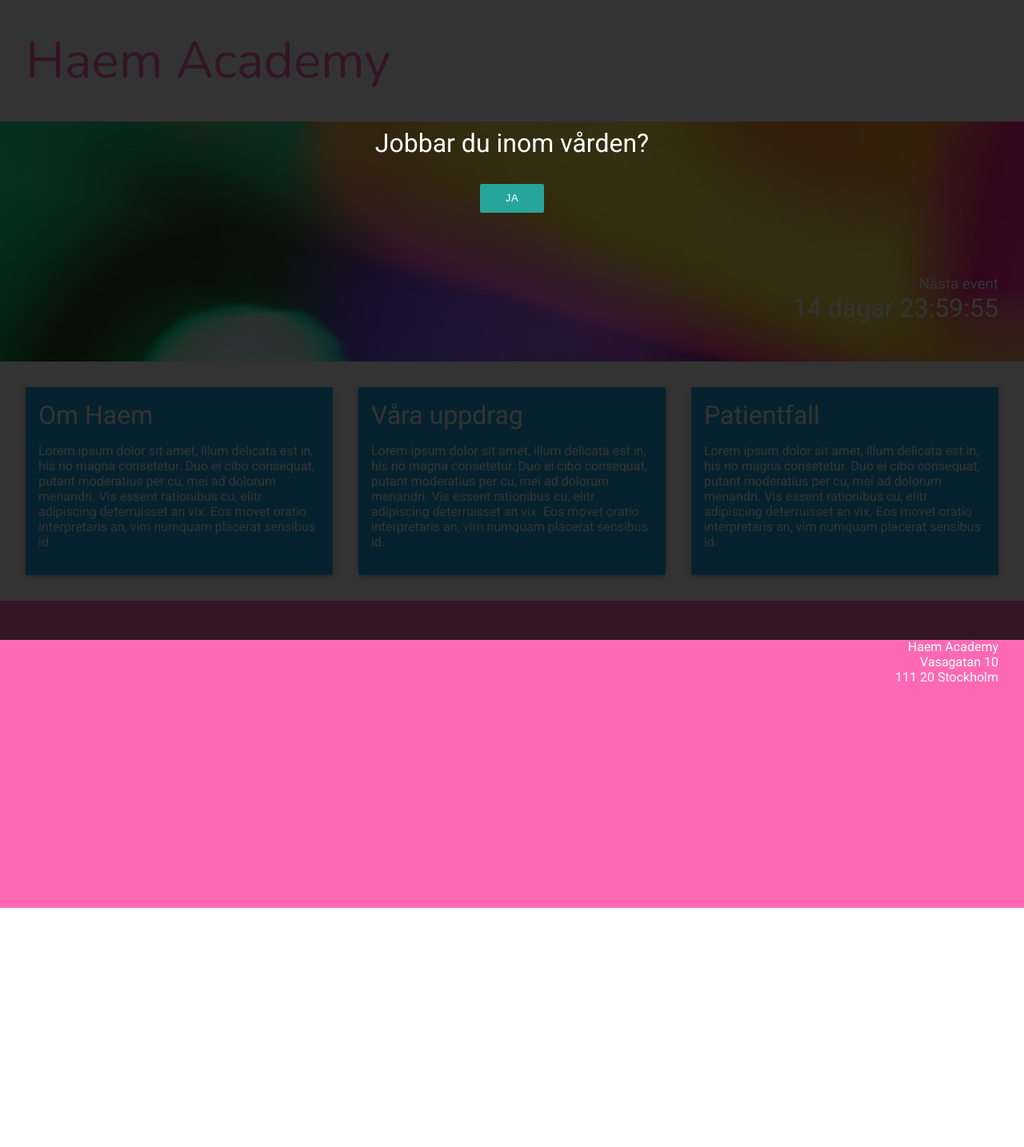
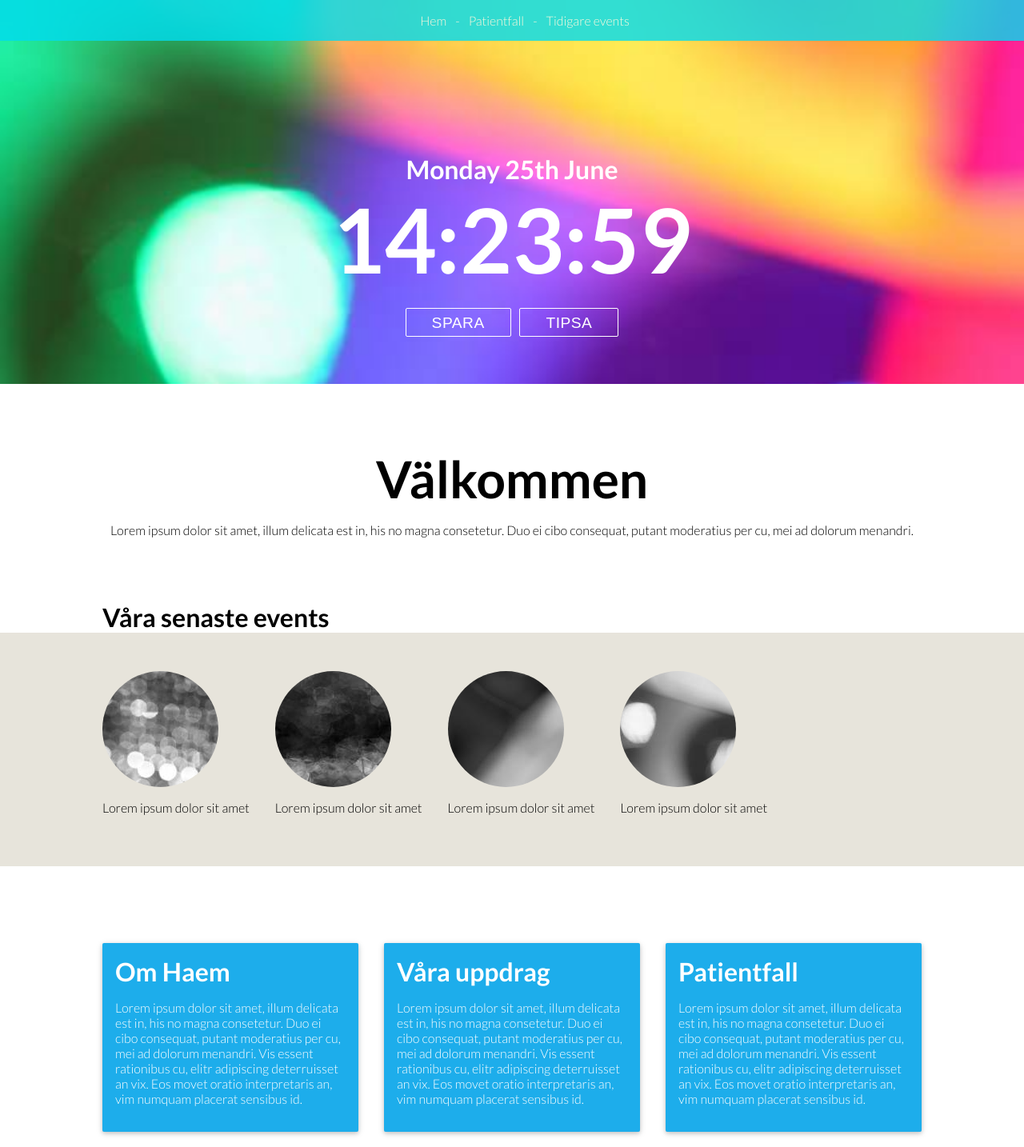
Before and after one commit to anulaibar/haem-academy, a website: page public/index.html in a window 1280 px wide. Shown: the top 1434 px of the page at 80% size. Before the commit the page ends 1135 px from the top, so only its background shows below. Drawn offline with nearby package versions, Linux system fonts and the light colour scheme.

Commit message:
Added round images with fade in animation Plus other markup/styling changes Disabled dialog

```diff
--- a/public/index.css
+++ b/public/index.css
@@ -9,6 +9,7 @@
     height: 100%;
     top: 0;
     text-align: center;
+    z-index: 1;
 }
 .dialog.closed {
     top: -100em;
@@ -21,54 +22,90 @@
 }
 button {
     color: #fff;
-    background-color: #26a69a;
+    background-color: Transparent;
     letter-spacing: .5px;
-    border: none;
+    border: 1px solid White;
     border-radius: 2px;
     display: inline-block;
     height: 36px;
     line-height: 36px;
     outline: 0;
     padding: 0 2rem;
+    margin: 1em .2em;
     text-transform: uppercase;
+    font-size: 1.2em;
+    font-weight: 300;
+}
+button:hover {
+    cursor: pointer;
 }
 .hide-overflow {
     overflow-y: hidden;
 }
 html {
-    font-family: 'Roboto', sans-serif;
+    font-family: 'Lato', sans-serif;
+    font-weight: 300;
 }
 body, h1, h2, h3 {
     margin: 0;
     padding: 0;
 }
 h1, h2, h3 {
-    font-weight: 300;
-}
-h1 {
-    font-family: 'Nunito', sans-serif;
-    color: HotPink;
+    font-weight: 700;
 }
 header {
-    padding: 2em;
+    position: absolute;
+    background-color: #00dcf1;
+    color: White;
+    opacity: .8;
+    width: 100%;
+    padding: 1em;
+    text-align: center;
 }
-section {
-    display: flex;
-    flex-direction: column;
-    padding: 1em;
+header a {
+    text-decoration: none;
+    color: White;
+    padding: .5em;
+    font-weight: 300;
 }
 .hero {
     background-image: url('img/hero-sm.jpeg');
     color: White;
-    height: 200px;
+    height: 30em;
     background-repeat: no-repeat;
     background-size: cover;
     box-sizing: border-box;
     padding: 7em 2em 2em 2em;
-    text-align: right;
+    text-align: center;
 }
 .clock {
+    font-size: 7em;
+    font-weight: 600;
     margin-left: auto;
+}
+.wm { /* width-margin */
+    width: 80%;
+    margin: 0 auto;
+}
+.mb { /* margin-bottom */
+    margin-bottom: 5em;
+}
+.welcome {
+    text-align: center;
+}
+.banner {
+    padding: 2em 0;
+    background-color: #e7e4db;
+}
+.banner img {
+    border-radius: 150px;
+}
+.fb { /* flex-box */
+    display: flex;
+    flex-direction: column;
+}
+.fi { /* flex-box-item */
+    margin: 1em;
 }
 .card {
     background-color: #1DADEB;
@@ -76,14 +113,22 @@
     border-radius: 2px;
     box-shadow: 0 2px 5px 0 rgba(0,0,0,0.16),0 2px 10px 0 rgba(0,0,0,0.12);
     padding: 1em;
-    margin: 1em;
 }
 footer {
     padding: 2em;
     min-height: 20em;
-    background-color: HotPink;
-    color: White;
+    background-color: #e7e4db;
+    color: Black;
     text-align: right;
+}
+.animate {
+    transition: all 1s;
+}
+.hidden {
+    opacity: 0;
+}
+.visible {
+    opacity: 1;
 }
 @media (min-width: 50em) {
     h1 {
@@ -94,10 +139,16 @@
     }
     .hero {
         background-image: url('img/hero-md.jpeg');
-        height: 300px;
+        height: 30em;
         padding-top: 12em;
     }
-    section {
+    .fb { /* flex-box */
         flex-direction: row;
     }
+    .fi:first-child {
+        margin-left: 0em;
+    }
+    .fi:last-child {
+        margin-right: 0em;
+    }
 }
--- a/public/index.html
+++ b/public/index.html
@@ -3,7 +3,7 @@
         <meta name="viewport" content="width=device-width, initial-scale=1">
         <meta name="description" content="Haem Academy - The home of awesome.">
         <title>Haem Academy</title>
-        <link href='https://fonts.googleapis.com/css?family=Roboto|Nunito' rel='stylesheet' type='text/css'>
+        <link href='https://fonts.googleapis.com/css?family=Lato:300,700' rel='stylesheet' type='text/css'>
         <link href='index.css' rel='stylesheet' type='text/css'>
     </head>
     <body class="hide-overflow">
@@ -16,36 +16,66 @@
             </button>
         </div>
         <header>
-            <h1>Haem Academy</h1>
+            <a href="">Hem</a> - <a href="">Patientfall</a> - <a href="">Tidigare events</a>
         </header>
-        <div class="hero">
-            <h3>
-                Nästa event
-            </h3>
+        <div class="hero mb">
+            <h2>
+                Monday 25th June
+            </h2>
             <h2 id="clock" class="clock">
-                <span class="days"></span><span> dagar </span><span class="hours"></span><span>:</span><span class="minutes"></span><span>:</span><span class="seconds"></span>
+                <span class="days"></span>:<span class="hours"></span>:<span class="minutes"></span>
             </h2>
+            <button>Spara</button>
+            <button>Tipsa</button>
         </div>
-        <section class="cards">
-            <div class="card">
+        <div class="welcome wm mb">
+            <h1>Välkommen</h1>
+            <p>Lorem ipsum dolor sit amet, illum delicata est in, his no magna consetetur. Duo ei cibo consequat, putant moderatius per cu, mei ad dolorum menandri.</p>
+        </div>
+        <div class="wm">
+            <h2>Våra senaste events</h2>
+        </div>
+        <div class="banner mb">
+            <div class="fb wm">
+                <div class="fi animate hidden">
+                    <img src="/img/ball.jpg">
+                    <p>Lorem ipsum dolor sit amet</p>
+                </div>
+                <div class="fi animate hidden">
+                    <img src="/img/ball2.jpg">
+                    <p>Lorem ipsum dolor sit amet</p>
+                </div>
+                <div class="fi animate hidden">
+                    <img src="/img/ball3.jpg">
+                    <p>Lorem ipsum dolor sit amet</p>
+                </div>
+                <div class="fi animate hidden">
+                    <img src="/img/ball4.jpg">
+                    <p>Lorem ipsum dolor sit amet</p>
+                </div>
+            </div>
+        </div>
+    </div>
+    <div class="fb wm mb">
+        <div class="fi card">
             <h2>Om Haem</h2>
             <p>
                 Lorem ipsum dolor sit amet, illum delicata est in, his no magna consetetur. Duo ei cibo consequat, putant moderatius per cu, mei ad dolorum menandri. Vis essent rationibus cu, elitr adipiscing deterruisset an vix. Eos movet oratio interpretaris an, vim numquam placerat sensibus id.
             </p>
         </div>
-            <div class="card">
+        <div class="fi card">
             <h2>Våra uppdrag</h2>
             <p>
                 Lorem ipsum dolor sit amet, illum delicata est in, his no magna consetetur. Duo ei cibo consequat, putant moderatius per cu, mei ad dolorum menandri. Vis essent rationibus cu, elitr adipiscing deterruisset an vix. Eos movet oratio interpretaris an, vim numquam placerat sensibus id.
             </p>
         </div>
-            <div class="card">
+        <div class="fi card">
             <h2>Patientfall</h2>
             <p>
                 Lorem ipsum dolor sit amet, illum delicata est in, his no magna consetetur. Duo ei cibo consequat, putant moderatius per cu, mei ad dolorum menandri. Vis essent rationibus cu, elitr adipiscing deterruisset an vix. Eos movet oratio interpretaris an, vim numquam placerat sensibus id.
             </p>
         </div>
-        </section>
+    </div>
     <footer>
         <p>
             Haem Academy<br>
--- a/public/index.js
+++ b/public/index.js
@@ -26,7 +26,7 @@
         daysSpan.innerHTML = t.days;
         hoursSpan.innerHTML = ('0' + t.hours).slice(-2);
         minutesSpan.innerHTML = ('0' + t.minutes).slice(-2);
-        secondsSpan.innerHTML = ('0' + t.seconds).slice(-2);
+        //secondsSpan.innerHTML = ('0' + t.seconds).slice(-2);
 
         if (t.total <= 0) {
             clearInterval(timeinterval);
@@ -45,7 +45,30 @@
     dialog.classList.add('closed');
     document.body.classList.remove('hide-overflow');
 }
-
+function handleScroll() {
+    var els = document.getElementsByClassName('animate');
+    window.addEventListener('scroll', function(){
+        if(window.pageYOffset > 460) {
+            showImage(els[0]);
+            setTimeout(function(){
+                showImage(els[1]);
+            }, 300);
+            setTimeout(function(){
+                showImage(els[2]);
+            }, 600);
+            setTimeout(function(){
+                showImage(els[3]);
+            }, 900);
+        }
+    });
+}
+function showImage(el) {
+    if(el.className.indexOf('visible') === -1) {
+        el.className = 'fi animate visible';
+    }
+}
 var deadline = new Date(Date.parse(new Date()) + 15 * 24 * 60 * 60 * 1000);
 initializeClock('clock', deadline);
 showDialog();
+closeDialog();
+handleScroll();
```
Also changed, not shown: public/img/ball.jpg (added), public/img/ball2.jpg (added), public/img/ball3.jpg (added), public/img/ball4.jpg (added). Lines whose indentation alone changed are shown as unchanged.
